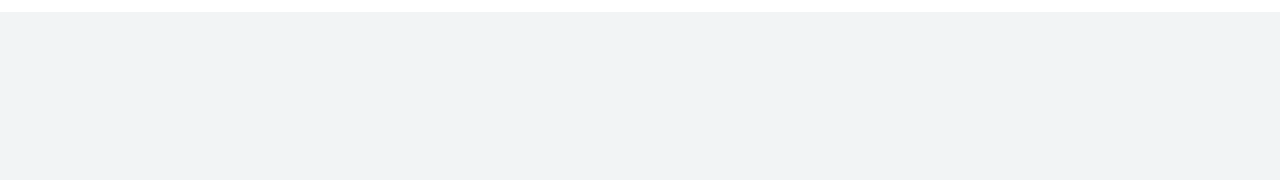
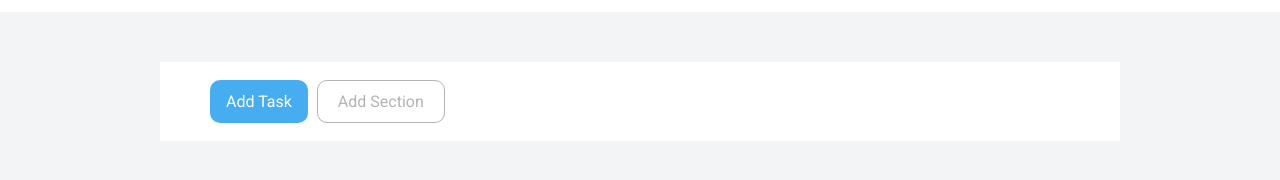
Before and after one commit to Eros000/html-css-toboolist, a plain HTML site: page index.html in a window 1280 px wide. Shown: the part 68-248 px from the top of the page. Drawn offline with Linux system fonts and the light colour scheme.

Commit message:
sezione main-header completata

```diff
--- a/css/style.css
+++ b/css/style.css
@@ -49,4 +49,36 @@ h1{
 
 
 
-/*MAIN*/
+/*MAIN-HEADER*/
+
+.main-header{
+    padding: 30px;
+
+}
+
+.button{
+    background-color: #47ADF1;
+    padding: 12px 16px 12px 16px;
+    margin-left: 20px;
+    border-radius: 10px;
+    color: white;
+
+}
+
+.button2{
+    color: rgba(128, 128, 128, 0.6);
+    border-color: rgba(128, 128, 128, 0.6);
+    border: solid;
+    border-radius: 10px;
+    border-width: 1px;
+    padding: 11px 20px 11px 20px;
+    margin-left: 5px;
+
+}
+
+
+
+
+
+
+/*MAIN-BODY*/
--- a/index.html
+++ b/index.html
@@ -30,6 +30,21 @@
 
         <div class="container backgroung-white">
 
+            <!--main header-->
+
+            <div class="main-header">
+
+                <span class="button">Add Task</span>
+
+                <span class="button2">Add Section</span>
+
+            </div>
+
+
+            <!--main body-->
+
+
+
         </div>
 
     </main>
```
